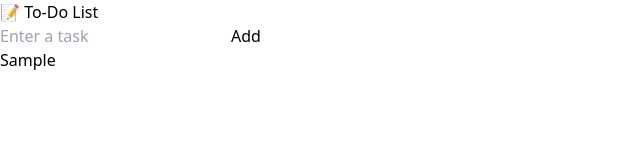
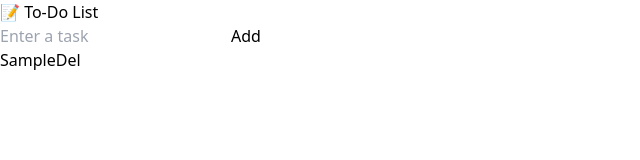
Before and after one commit to Souvik7597/react-class, a React (Vite) app: page / in a window 1280 px wide. Both pictures are taken after typing "Sample" into the empty fields and a click on the button "Add". Shown: the top 160 px of the page, without its empty margins (0-640 px from the left). Built offline with nearby package versions, Linux system fonts and the light colour scheme.

Commit message:
delete done

```diff
--- a/src/App.jsx
+++ b/src/App.jsx
@@ -80,13 +80,49 @@
 //localStorage
 
 
+// import { useEffect, useState } from "react"
+// import TodoForm from "./components/TodoForm"
+// import TodoList from "./components/TodoList"
+
+// export default function App() {
+
+//   const [task, setTask] = useState(() => {
+//     const savedTodos = localStorage.getItem('todos');
+//     return savedTodos ? JSON.parse(savedTodos) : [];
+//   })
+
+//   useEffect(() => {
+//   localStorage.setItem('todos', JSON.stringify(task));
+// }, [task]);
+
+
+//   const addTodo = (data,setData) => {
+//     setTask([...task, { text: data, id: Date.now() }])
+//     setData("")
+//   }
+
+//   return (
+//     <div className='h-[100vh] flex items-center justify-center'>
+//       <div className="bg-white shadow-2xl rounded-2xl w-full max-w-md p-6">
+//         <h1 className="text-2xl font-bold text-center text-gray-800 mb-4">
+//           📝 To-Do List
+//         </h1>
+//         <TodoForm  addTodo={addTodo}/>
+//         <TodoList  task={task}/>
+//       </div>
+//     </div>
+//   )
+// }
+
+
+
+//delete
+
 import { useEffect, useState } from "react"
 import TodoForm from "./components/TodoForm"
 import TodoList from "./components/TodoList"
 
 export default function App() {
-
-  // const [task, setTask] = useState([])
 
   const [task, setTask] = useState(() => {
     const savedTodos = localStorage.getItem('todos');
@@ -97,7 +133,10 @@ export default function App() {
   localStorage.setItem('todos', JSON.stringify(task));
 }, [task]);
 
-
+const delTodo = (id)=>{
+  console.log(id)
+  setTask(task.filter((item)=>item.id !== id))
+}
   const addTodo = (data,setData) => {
     setTask([...task, { text: data, id: Date.now() }])
     setData("")
@@ -110,7 +149,7 @@ export default function App() {
           📝 To-Do List
         </h1>
         <TodoForm  addTodo={addTodo}/>
-        <TodoList  task={task}/>
+        <TodoList  task={task} delTodo={delTodo}/>
       </div>
     </div>
   )
--- a/src/components/TodoList.jsx
+++ b/src/components/TodoList.jsx
@@ -1,10 +1,12 @@
 
-function TodoList({task}) {
+function TodoList({task,delTodo}) {
+
     return (
         <ul className="space-y-2">
             {task.map((item, index) => (
                 <li key={index} className="bg-gray-100 p-2 rounded-md flex items-center justify-between">
                     {item.text}
+                    <button onClick={()=>delTodo(item.id)}>Del</button>
                 </li>
             ))}
         </ul>
```
